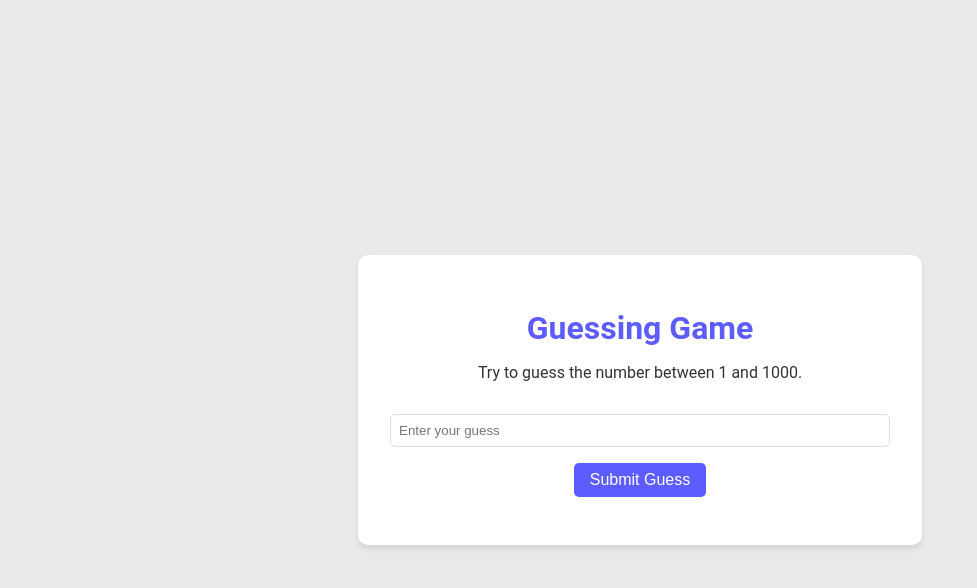
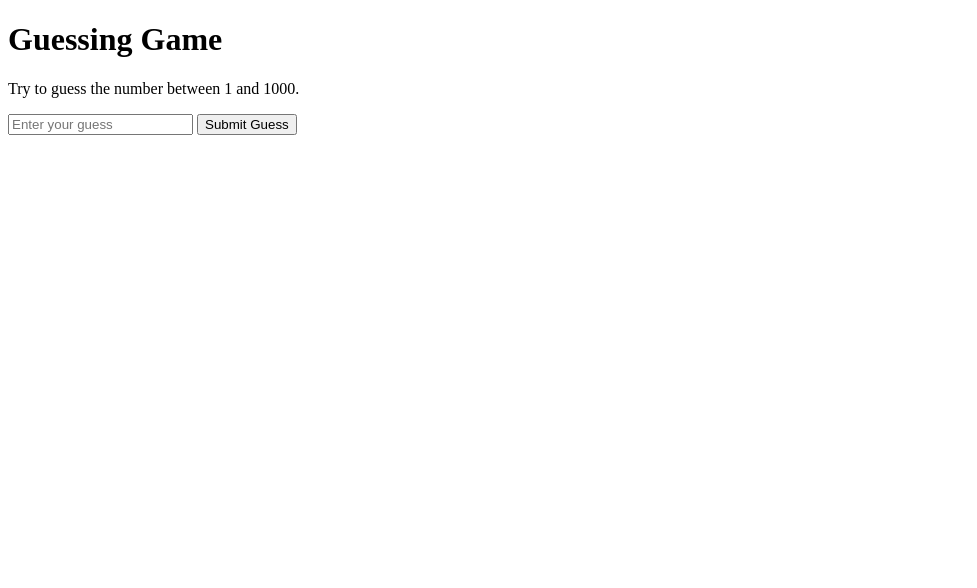
Before and after one commit to ImBadAtMaths/GuessTheNumber, a plain HTML site: page index.html in a window 1280 px wide. Shown: the whole page, without its empty margins (0-977 px from the left). Drawn offline with Linux system fonts and the light colour scheme.

Commit message:
removed unwanted stuff!

```diff
--- a/index.html
+++ b/index.html
@@ -6,70 +6,7 @@
     <title>Guessing Game</title>
 </head>
 <body>
-   <style>
-        body {
-            font-family: 'Roboto', sans-serif;
-            background-color: #eaeaea;
-            margin: 0;
-            padding: 0;
-            display: flex;
-            justify-content: center;
-            align-items: center;
-            height: 100vh;
-        }
 
-        .container {
-            width: 90%;
-            max-width: 500px;
-            background: #fff;
-            padding: 2rem;
-            border-radius: 10px;
-            box-shadow: 0 4px 6px rgba(0, 0, 0, 0.1);
-            text-align: center;
-        }
-
-        h1 {
-            color: #5d5dff;
-            margin-bottom: 1rem;
-        }
-
-        p {
-            color: #333;
-            font-size: 1rem;
-        }
-
-        input[type="text"] {
-            width: 100%;
-            padding: 0.5rem;
-            margin-top: 1rem;
-            margin-bottom: 1rem;
-            border-radius: 5px;
-            border: 1px solid #ddd;
-            box-sizing: border-box;
-        }
-
-        button {
-            background-color: #5d5dff;
-            color: white;
-            padding: 0.5rem 1rem;
-            border: none;
-            border-radius: 5px;
-            cursor: pointer;
-            font-size: 1rem;
-            transition: background-color 0.3s;
-        }
-
-        button:hover {
-            background-color: #4c4cff;
-        }
-
-        #message,
-        #attempts {
-            color: #5d5dff;
-            font-weight: bold;
-            margin-top: 1rem;
-        }
-    </style>
     <div class="container">
         <h1>Guessing Game</h1>
         <p>Try to guess the number between 1 and 1000.</p>
@@ -89,7 +26,7 @@
     <title>Guessing Game</title>
 </head>
 
-<body>
+
     <style>
         body {
             font-family: 'Roboto', sans-serif;
@@ -205,6 +142,6 @@
 
 </html>
     </script>
-</body>
+
 
 </html>
```
